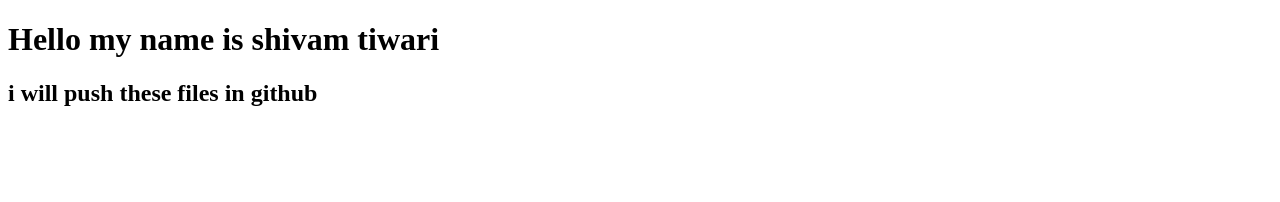
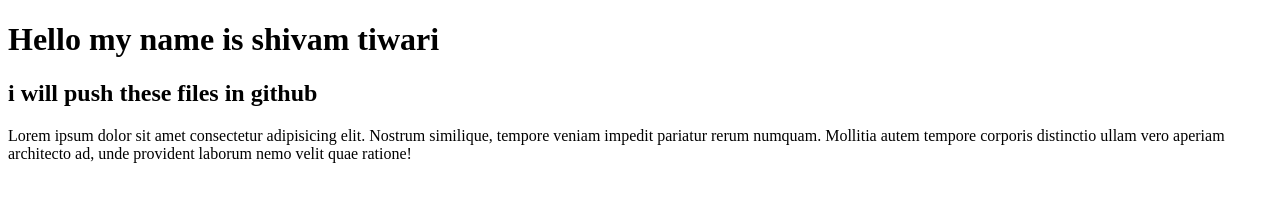
Before and after one commit to SHIVAM2559/learn-git, a plain HTML site: page index.html in a window 1280 px wide. Drawn offline with Linux system fonts and the light colour scheme.

Commit message:
added a paragraph to the code

```diff
--- a/index.html
+++ b/index.html
@@ -8,6 +8,7 @@
 <body>
     <h1>Hello my name is shivam tiwari</h1>
     <h2>i will push these files in github</h2>
+    <p>Lorem ipsum dolor sit amet consectetur adipisicing elit. Nostrum similique, tempore veniam impedit pariatur rerum numquam. Mollitia autem tempore corporis distinctio ullam vero aperiam architecto ad, unde provident laborum nemo velit quae ratione!</p>
 
 </body>
 </html>
```
